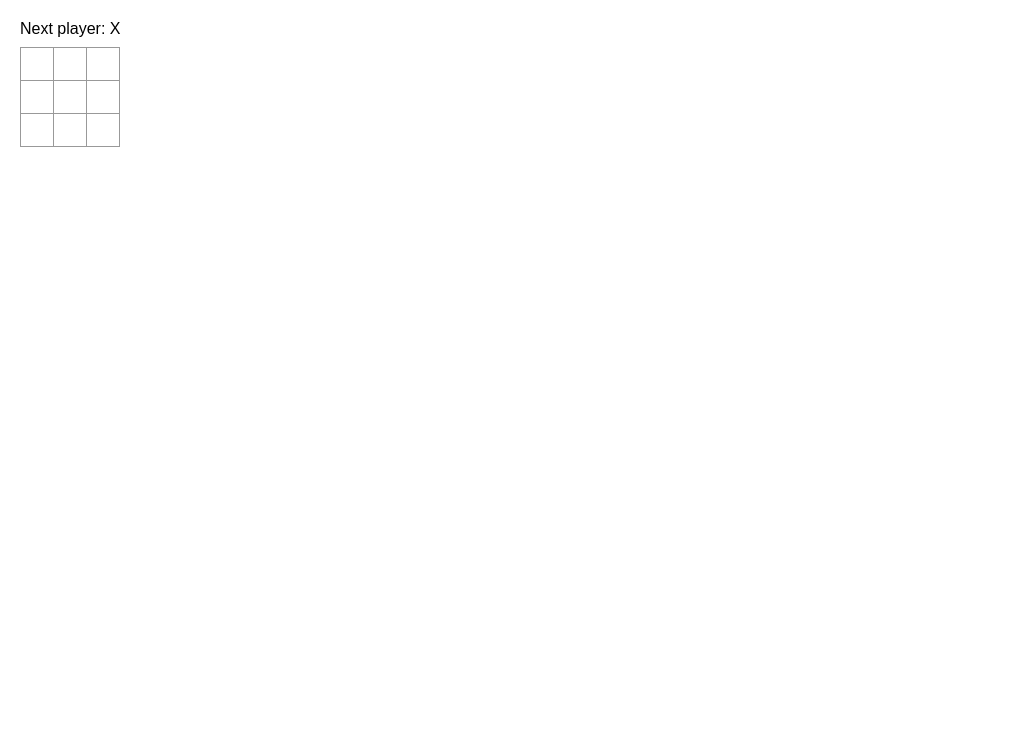
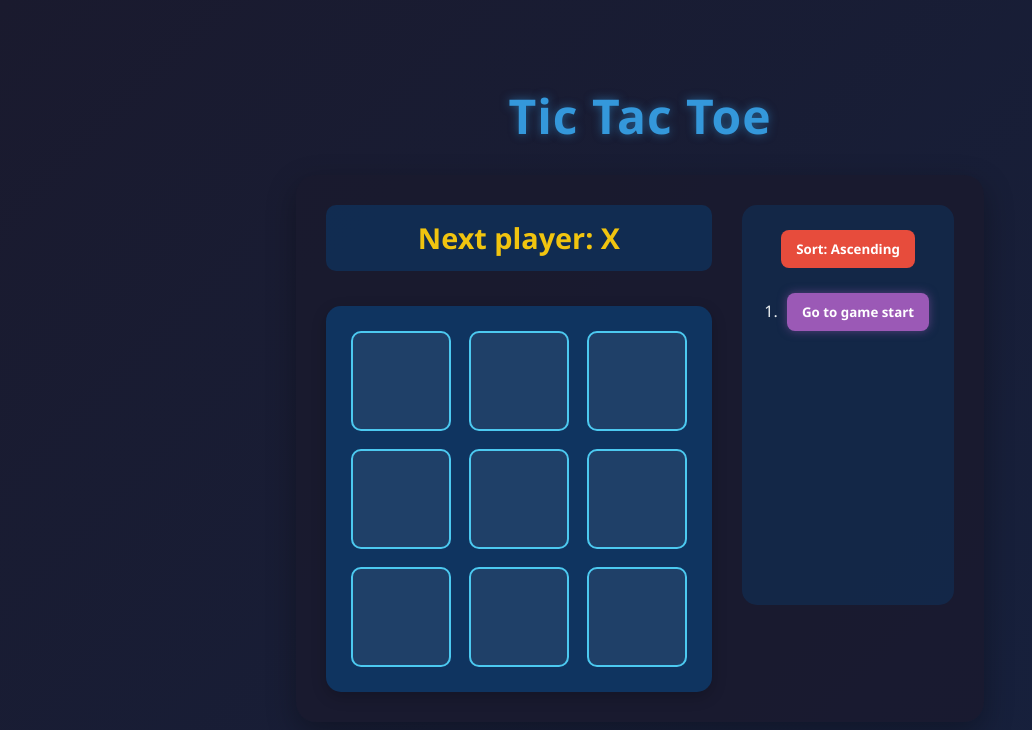
Before and after one commit to besu179/react-basics, a React (Vite) app: page / in a window 1280 px wide. Shown: the top 730 px of the page, without its empty margins (0-1032 px from the left). Built offline with nearby package versions, Linux system fonts and the light colour scheme.

Commit message:
final commit

```diff
--- a/src/App.tsx
+++ b/src/App.tsx
@@ -1,5 +1,5 @@
-import Board from "./tic-tac-toe/Square";
+import Game from "./tic-tac-toe/Square";
 
 export default function App() {
-  return <Board />;
+  return <Game />;
 }
--- a/src/tic-tac-toe/Square.tsx
+++ b/src/tic-tac-toe/Square.tsx
@@ -1,96 +1,162 @@
-import { useState } from "react";
-import "./styles.css";
+import { useState } from 'react';
+import './styles.css';
 
-// Add prop types for Square
 type SquareProps = {
   value: string | null;
   onSquareClick: () => void;
+  isWinningSquare: boolean;
 };
 
-function Square({ value, onSquareClick }: SquareProps) {
+function Square({ value, onSquareClick, isWinningSquare }: SquareProps) {
   return (
-    <button className="square" onClick={onSquareClick}>
-      {value}
+    <button
+      className={`square ${isWinningSquare ? 'winning-square' : ''}`}
+      onClick={onSquareClick}
+    >
+      {value === 'X' ? <span className="x-symbol">{value}</span> :
+       value === 'O' ? <span className="o-symbol">{value}</span> : value}
     </button>
   );
 }
 
-function Board() {
-  const [squares, setSquares] = useState<(string | null)[]>(
-    Array(9).fill(null)
-  );
-  const [xIsNext, setXIsNext] = useState(true);
+type BoardProps = {
+  xIsNext: boolean;
+  squares: (string | null)[];
+  onPlay: (nextSquares: (string | null)[]) => void;
+  winningLine: number[] | null;
+};
+
+function Board({ xIsNext, squares, onPlay, winningLine }: BoardProps) {
+  function handleClick(i: number) {
+    if (calculateWinner(squares) || squares[i]) return;
+
+    const nextSquares = squares.slice();
+    nextSquares[i] = xIsNext ? 'X' : 'O';
+    onPlay(nextSquares);
+  }
+
   const winner = calculateWinner(squares);
   let status;
   if (winner) {
-    status = "Winner: " + winner;
+    status = 'Winner: ' + winner.player;
+  } else if (squares.every(square => square !== null)) {
+    status = 'Game ended in a draw!';
   } else {
-    status = "Next player: " + (xIsNext ? "X" : "O");
+    status = 'Next player: ' + (xIsNext ? 'X' : 'O');
   }
 
-  // Type the parameter
-  function handleClick(i: number) {
-    if (squares[i] || calculateWinner(squares)) {
-      return;
-    }
-    const nextSquares = squares.slice();
-    if (squares[i]) {
-      return;
-    }
-    nextSquares[i] = xIsNext ? "X" : "O";
-    setSquares(nextSquares);
-    setXIsNext(!xIsNext);
-  }
+  const renderSquare = (i: number) => (
+    <Square
+      value={squares[i]}
+      onSquareClick={() => handleClick(i)}
+      isWinningSquare={winningLine ? winningLine.includes(i) : false}
+    />
+  );
 
   return (
-    <>
+    <div className="game-container">
       <div className="status">{status}</div>
-
+      <div className="board">
         <div className="board-row">
-        <Square value={squares[0]} onSquareClick={() => handleClick(0)} />
-        <Square value={squares[1]} onSquareClick={() => handleClick(1)} />
-        <Square value={squares[2]} onSquareClick={() => handleClick(2)} />
+          {renderSquare(0)}
+          {renderSquare(1)}
+          {renderSquare(2)}
         </div>
         <div className="board-row">
-        <Square value={squares[3]} onSquareClick={() => handleClick(3)} />
-        <Square value={squares[4]} onSquareClick={() => handleClick(4)} />
-        <Square value={squares[5]} onSquareClick={() => handleClick(5)} />
+          {renderSquare(3)}
+          {renderSquare(4)}
+          {renderSquare(5)}
         </div>
         <div className="board-row">
-        <Square value={squares[6]} onSquareClick={() => handleClick(6)} />
-        <Square value={squares[7]} onSquareClick={() => handleClick(7)} />
-        <Square value={squares[8]} onSquareClick={() => handleClick(8)} />
+          {renderSquare(6)}
+          {renderSquare(7)}
+          {renderSquare(8)}
         </div>
-    </>
-  );
-}
-export default function Game() {
-  return (
-    <div className="game">
-      <div className="game-board">
-        <Board />
-      </div>
-      <div className="game-info">
-        <ol>{/*TODO*/}</ol>
       </div>
     </div>
   );
 }
-function calculateWinner(squares: (string | null)[]) {
+
+export default function Game() {
+  const [history, setHistory] = useState<{squares: (string | null)[], movePosition?: number}[]>([
+    { squares: Array(9).fill(null) }
+  ]);
+  const [currentMove, setCurrentMove] = useState(0);
+  const [isAscending, setIsAscending] = useState(true);
+
+  const xIsNext = currentMove % 2 === 0;
+  const currentSquares = history[currentMove].squares;
+  const winnerInfo = calculateWinner(currentSquares);
+  const winningLine = winnerInfo ? winnerInfo.line : null;
+
+  function handlePlay(nextSquares: (string | null)[], squareIndex: number) {
+    const nextHistory = [
+      ...history.slice(0, currentMove + 1),
+      { squares: nextSquares, movePosition: squareIndex }
+    ];
+    setHistory(nextHistory);
+    setCurrentMove(nextHistory.length - 1);
+  }
+
+  function jumpTo(nextMove: number) {
+    setCurrentMove(nextMove);
+  }
+
+  const moves = history.map((step, move) => {
+    const desc = move ?
+      `Go to move #${move} (${Math.floor(step.movePosition! / 3)}, ${step.movePosition! % 3})` :
+      'Go to game start';
+
+    return (
+      <li key={move}>
+        <button
+          onClick={() => jumpTo(move)}
+          className={currentMove === move ? 'current-move' : ''}
+        >
+          {desc}
+        </button>
+      </li>
+    );
+  });
+
+  return (
+    <div className="app">
+      <h1>Tic Tac Toe</h1>
+      <div className="game">
+        <div className="game-board">
+          <Board
+            xIsNext={xIsNext}
+            squares={currentSquares}
+            onPlay={(squares) => handlePlay(squares, history.length)}
+            winningLine={winningLine}
+          />
+        </div>
+        <div className="game-info">
+          <div className="controls">
+            <button onClick={() => setIsAscending(!isAscending)}>
+              Sort: {isAscending ? "Ascending" : "Descending"}
+            </button>
+          </div>
+          <ol>{isAscending ? moves : moves.reverse()}</ol>
+        </div>
+      </div>
+    </div>
+  );
+}
+
+function calculateWinner(squares: (string | null)[]): {player: string, line: number[]} | null {
   const lines = [
-    [0, 1, 2],
-    [3, 4, 5],
-    [6, 7, 8],
-    [0, 3, 6],
-    [1, 4, 7],
-    [2, 5, 8],
-    [0, 4, 8],
-    [2, 4, 6],
+    [0, 1, 2], [3, 4, 5], [6, 7, 8], // rows
+    [0, 3, 6], [1, 4, 7], [2, 5, 8], // columns
+    [0, 4, 8], [2, 4, 6]             // diagonals
   ];
-  for (let i = 0; i < lines.length; i++) {
-    const [a, b, c] = lines[i];
+
+  for (const [a, b, c] of lines) {
     if (squares[a] && squares[a] === squares[b] && squares[a] === squares[c]) {
-      return squares[a];
+      return {
+        player: squares[a]!,
+        line: [a, b, c]
+      };
     }
   }
   return null;
--- a/src/tic-tac-toe/styles.css
+++ b/src/tic-tac-toe/styles.css
@@ -1,90 +1,210 @@
-* {
-  box-sizing: border-box;
-}
-
-body {
-  font-family: sans-serif;
-  margin: 20px;
-  padding: 0;
-}
-
-h1 {
-  margin-top: 0;
-  font-size: 22px;
-}
-
-h2 {
-  margin-top: 0;
-  font-size: 20px;
-}
-
-h3 {
-  margin-top: 0;
-  font-size: 18px;
-}
-
-h4 {
-  margin-top: 0;
-  font-size: 16px;
-}
-
-h5 {
-  margin-top: 0;
-  font-size: 14px;
-}
-
-h6 {
-  margin-top: 0;
-  font-size: 12px;
-}
-
-code {
-  font-size: 1.2em;
-}
-
-ul {
-  padding-inline-start: 20px;
+:root {
+  --primary: #3498db;
+  --secondary: #2ecc71;
+  --dark-bg: #1a1a2e;
+  --darker-bg: #16213e;
+  --light-text: #ecf0f1;
+  --board-bg: #0f3460;
+  --square-bg: #1f4068;
+  --winning-square: #f1c40f;
+  --hover-bg: #4ecca3;
+  --border: #4cc9f0;
+  --button-bg: #e74c3c;
+  --button-hover: #c0392b;
+  --current-move: #9b59b6;
 }
 
 * {
   box-sizing: border-box;
+  margin: 0;
+  padding: 0;
+  font-family: 'Segoe UI', Tahoma, Geneva, Verdana, sans-serif;
 }
 
 body {
-  font-family: sans-serif;
-  margin: 20px;
-  padding: 0;
+  background: linear-gradient(135deg, var(--dark-bg), var(--darker-bg));
+  color: var(--light-text);
+  min-height: 100vh;
+  display: flex;
+  justify-content: center;
+  align-items: center;
+  padding: 20px;
+  line-height: 1.6;
+}
+
+.app {
+  max-width: 900px;
+  width: 100%;
+  text-align: center;
+}
+
+h1 {
+  font-size: 3rem;
+  margin-bottom: 20px;
+  color: var(--primary);
+  text-shadow: 0 0 10px rgba(52, 152, 219, 0.5);
+  letter-spacing: 1px;
+}
+
+.game {
+  display: flex;
+  flex-direction: column;
+  gap: 30px;
+  background: rgba(26, 26, 46, 0.8);
+  border-radius: 20px;
+  padding: 30px;
+  box-shadow: 0 10px 30px rgba(0, 0, 0, 0.3);
+}
+
+.game-container {
+  display: flex;
+  flex-direction: column;
+  align-items: center;
+  gap: 20px;
+}
+
+.status {
+  font-size: 1.8rem;
+  font-weight: bold;
+  margin-bottom: 15px;
+  padding: 10px 20px;
+  background: rgba(15, 52, 96, 0.7);
+  border-radius: 10px;
+  width: 100%;
+  text-align: center;
+  color: var(--winning-square);
+}
+
+.board {
+  display: flex;
+  flex-direction: column;
+  gap: 8px;
+  background: var(--board-bg);
+  padding: 20px;
+  border-radius: 15px;
+  box-shadow: 0 5px 15px rgba(0, 0, 0, 0.2);
+}
+
+.board-row {
+  display: flex;
+  gap: 8px;
 }
 
 .square {
-  background: #fff;
-  border: 1px solid #999;
-  float: left;
-  font-size: 24px;
+  width: 80px;
+  height: 80px;
+  background: var(--square-bg);
+  border: 2px solid var(--border);
+  border-radius: 10px;
+  font-size: 3rem;
   font-weight: bold;
-  line-height: 34px;
-  height: 34px;
-  margin-right: -1px;
-  margin-top: -1px;
-  padding: 0;
-  text-align: center;
-  width: 34px;
+  cursor: pointer;
+  display: flex;
+  justify-content: center;
+  align-items: center;
+  transition: all 0.3s ease;
+  color: transparent;
+  position: relative;
+  overflow: hidden;
 }
 
-.board-row:after {
-  clear: both;
-  content: '';
-  display: table;
+.square:hover {
+  background: var(--hover-bg);
+  transform: translateY(-3px);
 }
 
-.status {
-  margin-bottom: 10px;
+.square:active {
+  transform: translateY(1px);
 }
-.game {
-  display: flex;
-  flex-direction: row;
+
+.x-symbol {
+  color: var(--primary);
+  text-shadow: 0 0 15px rgba(52, 152, 219, 0.7);
+  animation: appear 0.3s ease;
+}
+
+.o-symbol {
+  color: var(--secondary);
+  text-shadow: 0 0 15px rgba(46, 204, 113, 0.7);
+  animation: appear 0.3s ease;
+}
+
+.winning-square {
+  background-color: var(--winning-square);
+  color: var(--darker-bg);
+  animation: pulse 1.5s infinite;
 }
 
 .game-info {
-  margin-left: 20px;
+  background: rgba(15, 52, 96, 0.5);
+  padding: 20px;
+  border-radius: 15px;
+  max-height: 400px;
+  overflow-y: auto;
+  width: 100%;
 }
+
+.controls {
+  margin-bottom: 15px;
+}
+
+button {
+  background: var(--button-bg);
+  color: white;
+  border: none;
+  padding: 10px 15px;
+  border-radius: 8px;
+  cursor: pointer;
+  font-weight: bold;
+  transition: all 0.2s;
+  margin: 5px;
+}
+
+button:hover {
+  background: var(--button-hover);
+  transform: scale(1.05);
+}
+
+ol {
+  padding-left: 20px;
+}
+
+li {
+  margin-bottom: 10px;
+}
+
+.current-move {
+  background: var(--current-move);
+  box-shadow: 0 0 10px rgba(155, 89, 182, 0.5);
+}
+
+@keyframes appear {
+  0% { transform: scale(0.5); opacity: 0; }
+  100% { transform: scale(1); opacity: 1; }
+}
+
+@keyframes pulse {
+  0% { box-shadow: 0 0 0 0 rgba(241, 196, 15, 0.7); }
+  70% { box-shadow: 0 0 0 10px rgba(241, 196, 15, 0); }
+  100% { box-shadow: 0 0 0 0 rgba(241, 196, 15, 0); }
+}
+
+@media (min-width: 768px) {
+  .game {
+    flex-direction: row;
+  }
+
+  .game-board {
+    flex: 1;
+  }
+
+  .game-info {
+    flex: 1;
+    max-width: 300px;
+  }
+
+  .square {
+    width: 100px;
+    height: 100px;
+  }
+}
```
Lines whose indentation alone changed are shown as unchanged.
